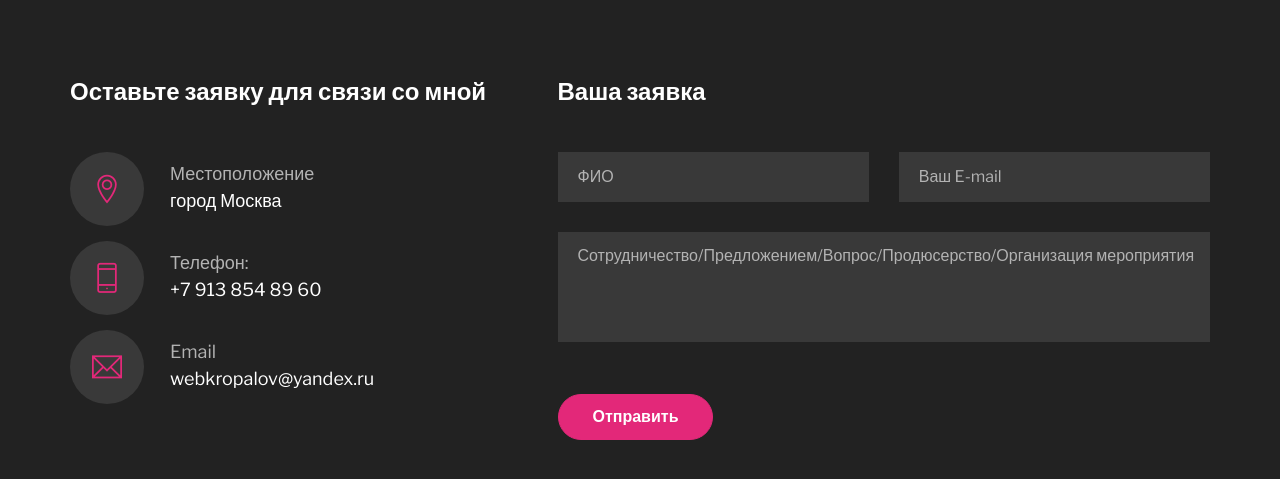
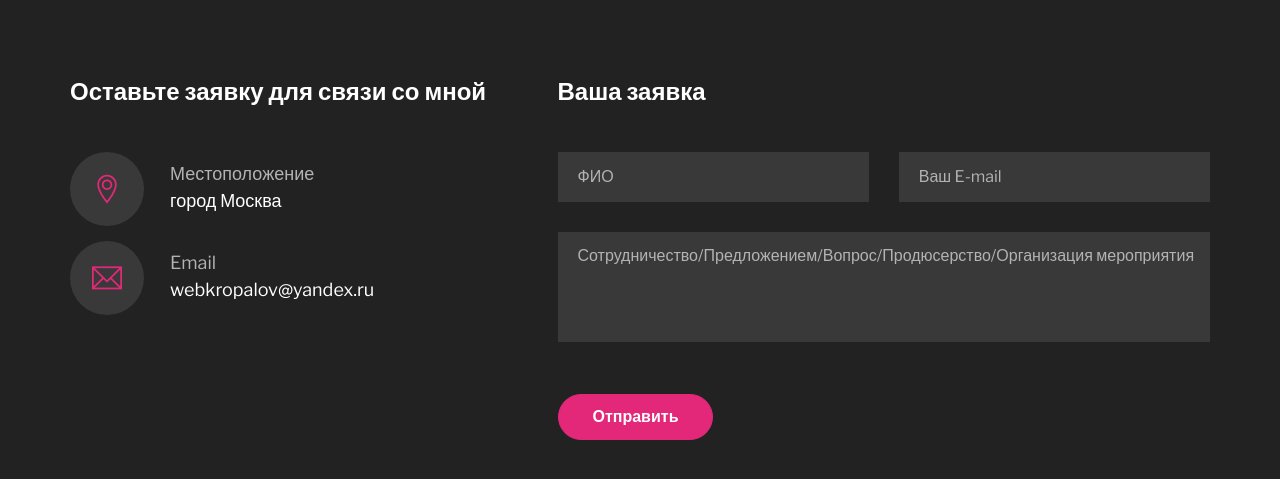
Before and after one commit to webkropalov/webkropalov.github.io, a plain HTML site: page contact.html in a window 1280 px wide. Shown: the part 601-1080 px from the top of the page. Drawn offline with nearby package versions, Linux system fonts and the light colour scheme.

Commit message:
Update contact.html

```diff
--- a/contact.html
+++ b/contact.html
@@ -94,19 +94,7 @@
                                 </ul>
                             </div>
                         </div>
-                        <div class="ct-item">
-                            <div class="ci-icon">
-                                <span class="ti-mobile"></span>
-                            </div>
-                            <div class="ci-text">
-                                <ul>
-                                    <li>
-                                        <span>Телефон:</span>
-                                        +7 913 854 89 60
-                                    </li>
-                                </ul>
-                            </div>
-                        </div>
+
                         <div class="ct-item">
                             <div class="ci-icon">
                                 <span class="ti-email"></span>
```
